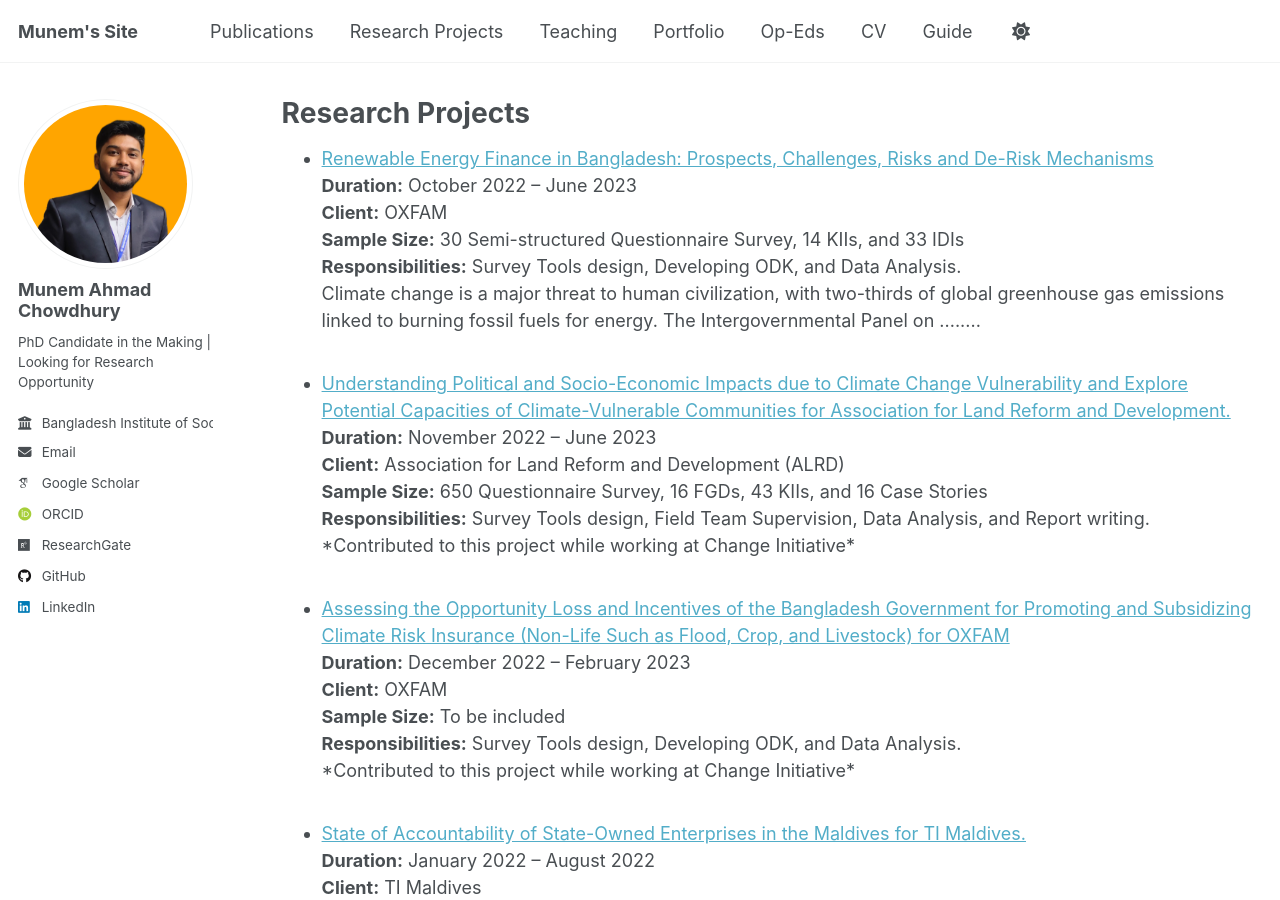
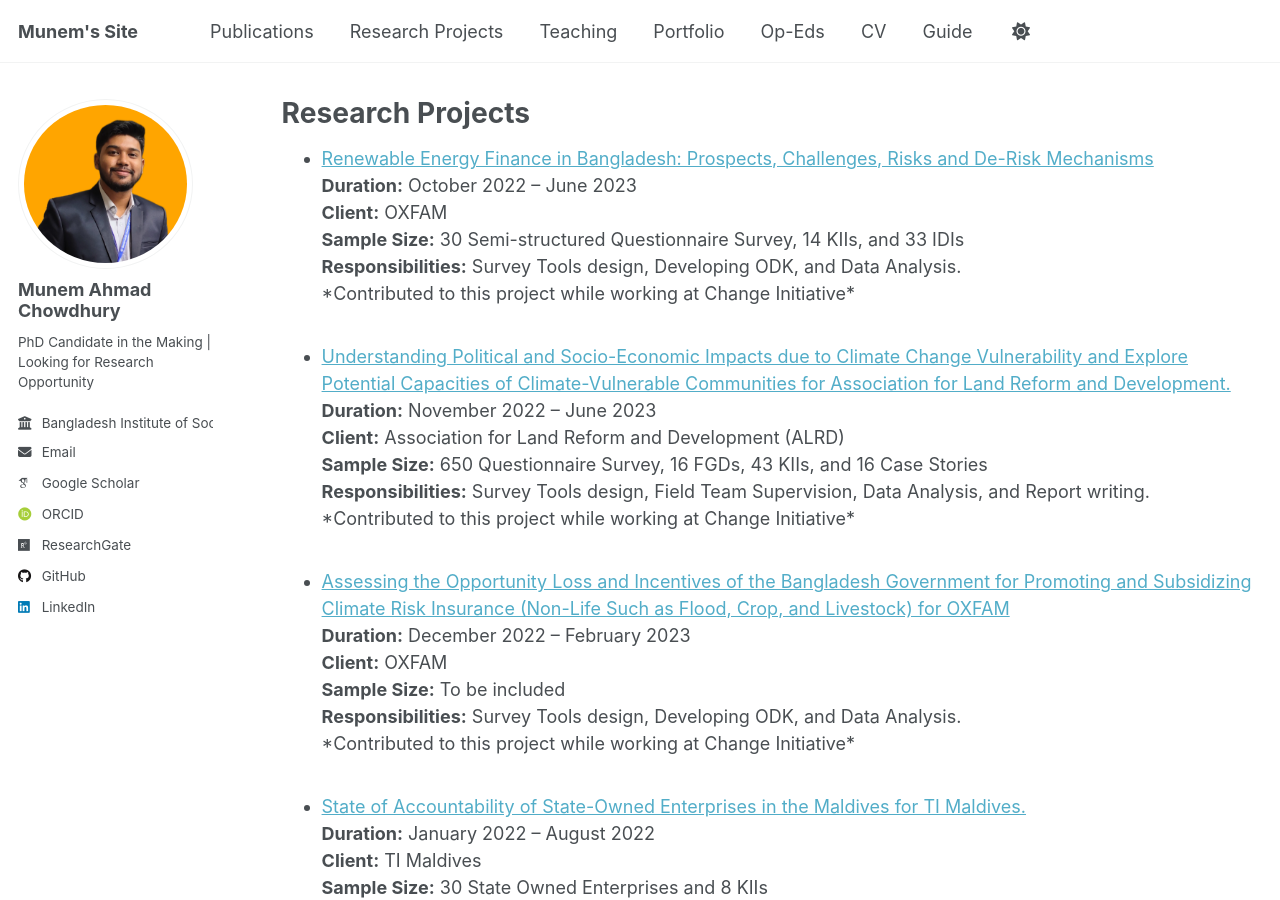
Before and after one commit to munemahmad/munemahmad.github.io, a Jekyll site: the page built from projects.md, in a window 1280 px wide and 900 px high. Built offline with Jekyll 4.4.1, drawn with Linux system fonts in a browser that asks for light colours; some web fonts are replaced; a script that is not in the unit is left out.

Commit message:
Update project4.md

```diff
--- a/_projects/project4.md
+++ b/_projects/project4.md
@@ -4,7 +4,7 @@ duration: "October 2022 – June 2023"
 client: "OXFAM"
 sample_size: " 30 Semi-structured Questionnaire Survey, 14 KIIs, and 33 IDIs"
 responsibilities: "Survey Tools design, Developing ODK, and Data Analysis."
-excerpt: "Climate change is a major threat to human civilization, with two-thirds of global greenhouse gas emissions linked to burning fossil fuels for energy. The Intergovernmental Panel on ........"
+excerpt: "*Contributed to this project while working at Change Initiative*"
 permalink: /projects/project4
 date: 2023-06-30
 collection: projects
```
